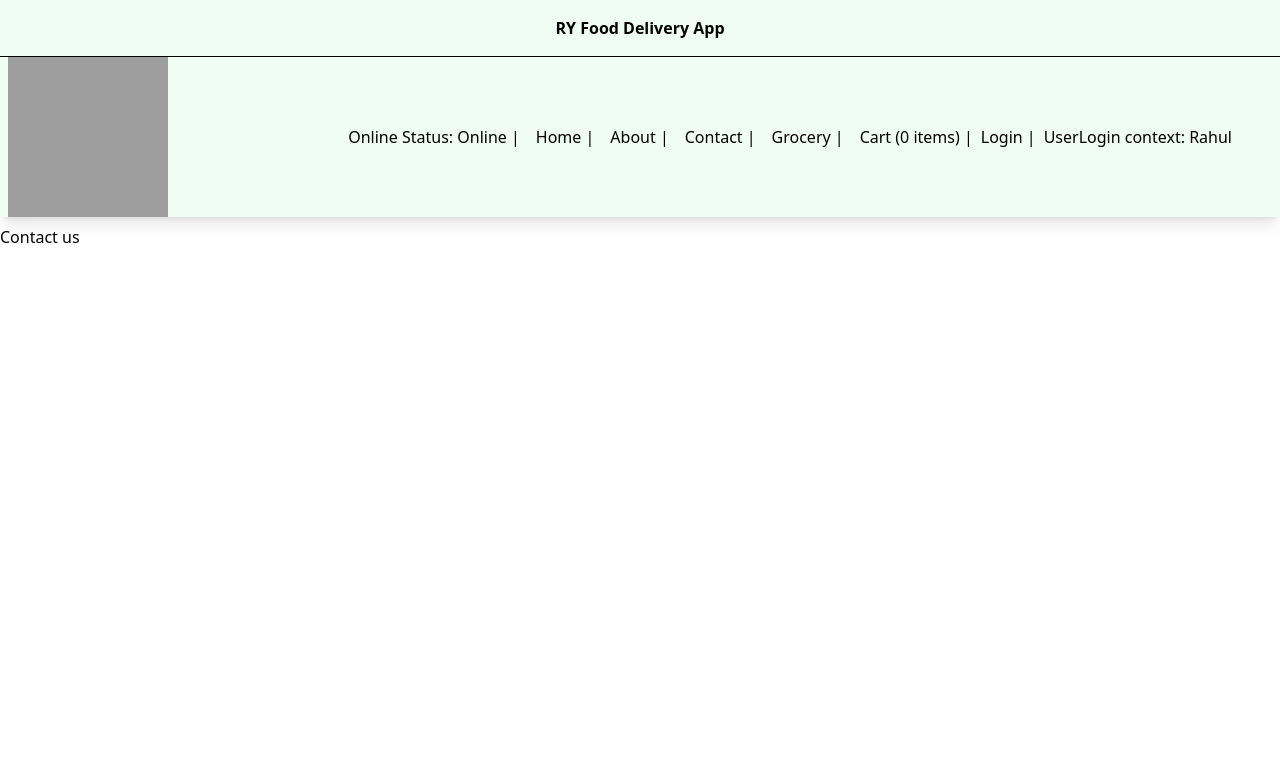
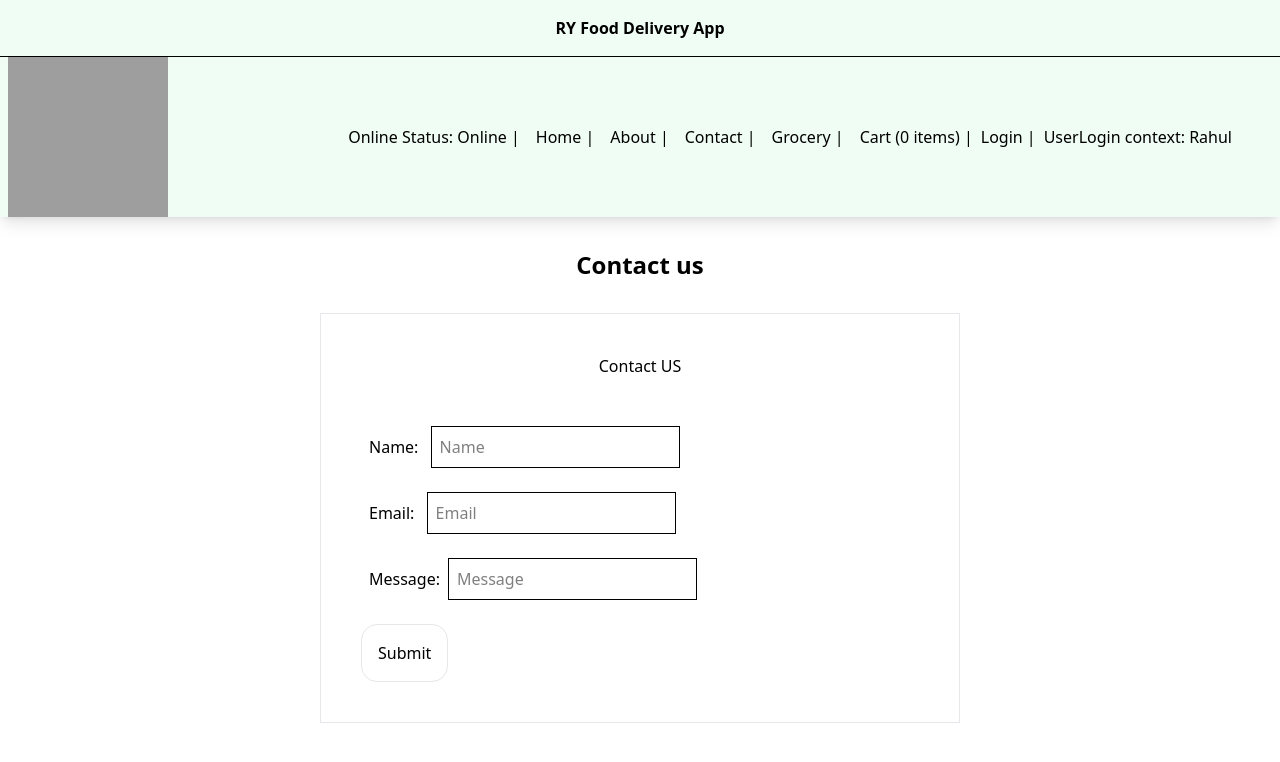
Before and after one commit to rahuldhaniramyadav/react-learning, a React (Vite) app: page /contact in a window 1280 px wide. Shown: the top 762 px of the page. Built offline with nearby package versions, Linux system fonts and the light colour scheme; grey boxes are pictures that could not be loaded.

Commit message:
react-learning: updated contact us and added test case for the contact component

```diff
--- a/src/components/Contact.js
+++ b/src/components/Contact.js
@@ -1,7 +1,19 @@
 const Contact = () => {
   return(
-    <div>
-      <h1>Contact us </h1>
+    <div className="w-6/12 mx-auto">
+      <h1 className="p-4 m-4 text-2xl font-bold text-center">Contact us </h1>
+      <form className="border border-gray-200 p-10">
+        <fieldset>
+          <legend className="text-center">Contact US</legend><br /><br />
+          <label className="w-4/12 p-2">Name: </label>
+          <input className="p-2 border border-black" type="text" name="name" placeholder="Name" /><br /><br />
+          <label className="w-4/12 p-2">Email: </label>
+          <input className="p-2 border border-black" type="email" name="email" placeholder="Email" /><br /><br />
+          <label className="w-4/12 p-2">Message:</label>
+          <input className="p-2 border border-black" type="text" name="message" placeholder="Message" /><br /><br />
+          <button className="border border-gray-200 p-4 rounded-2xl">Submit</button>
+        </fieldset>
+      </form>
     </div>
   )
 }
```
Also changed, not shown: 1 other file (tests, documents, lock files or other folders).
